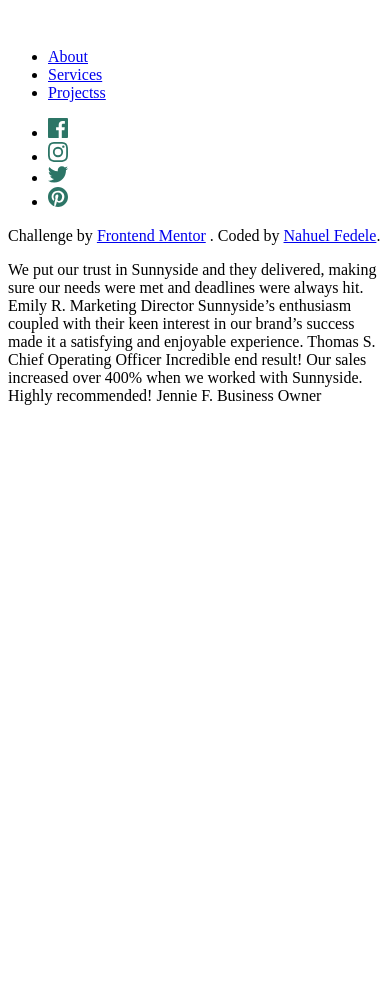
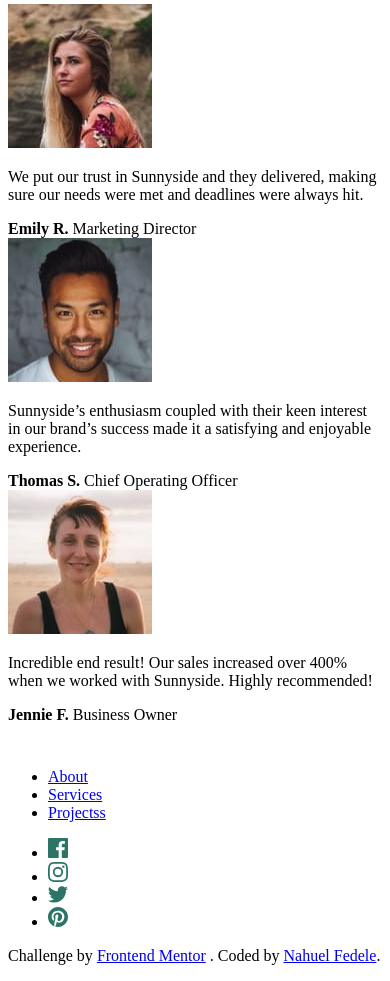
Before and after one commit to NahuelEF/sunnyside-agency-landing-page, a plain HTML site: page index.html in a window 390 px wide. Shown: the part 773-1754 px from the top of the page. Before the commit the page ends 1186 px from the top, so only its background shows below. Drawn offline with Linux system fonts and the light colour scheme.

Commit message:
Add: html fisrt mobile

```diff
--- a/index.html
+++ b/index.html
@@ -68,8 +68,33 @@
           photos that improve your business image.
         </p>
       </section>
-      <section class="section">
+      <section id="services" class="section">
         <h3>Client testimonials</h3>
+        <article class="article">
+          <img src="./images/image-emily.jpg" alt="Profile photo" />
+          <p class="paragraph">
+            We put our trust in Sunnyside and they delivered, making sure our
+            needs were met and deadlines were always hit.
+          </p>
+          <strong> Emily R. </strong>
+          <span> Marketing Director </span>
+        </article>
+        <article class="article">
+          <img src="./images/image-thomas.jpg" alt="Profile photo" />
+          <p class="paragraph">
+            Sunnyside’s enthusiasm coupled with their keen interest in our
+            brand’s success made it a satisfying and enjoyable experience.
+          </p>
+          <strong> Thomas S. </strong><span>Chief Operating Officer</span>
+        </article>
+        <article class="article">
+          <img src="./images/image-jennie.jpg" alt="Profile photo" />
+          <p class="paragraph">
+            Incredible end result! Our sales increased over 400% when we worked
+            with Sunnyside. Highly recommended!
+          </p>
+          <strong> Jennie F. </strong><span>Business Owner</span>
+        </article>
       </section>
     </main>
 
@@ -123,24 +148,5 @@
         >.
       </p>
     </footer>
-    <!--  -->
-
-    <!--  -->
-
-    <!--  -->
-
-    <!--  -->
-    We put our trust in Sunnyside and they delivered, making sure our needs were
-    met and deadlines were always hit. Emily R. Marketing Director
-    <!--  -->
-    Sunnyside’s enthusiasm coupled with their keen interest in our brand’s
-    success made it a satisfying and enjoyable experience. Thomas S. Chief
-    Operating Officer
-    <!--  -->
-    Incredible end result! Our sales increased over 400% when we worked with
-    Sunnyside. Highly recommended! Jennie F. Business Owner
-    <!--  -->
-
-    <!--  -->
   </body>
 </html>
```
